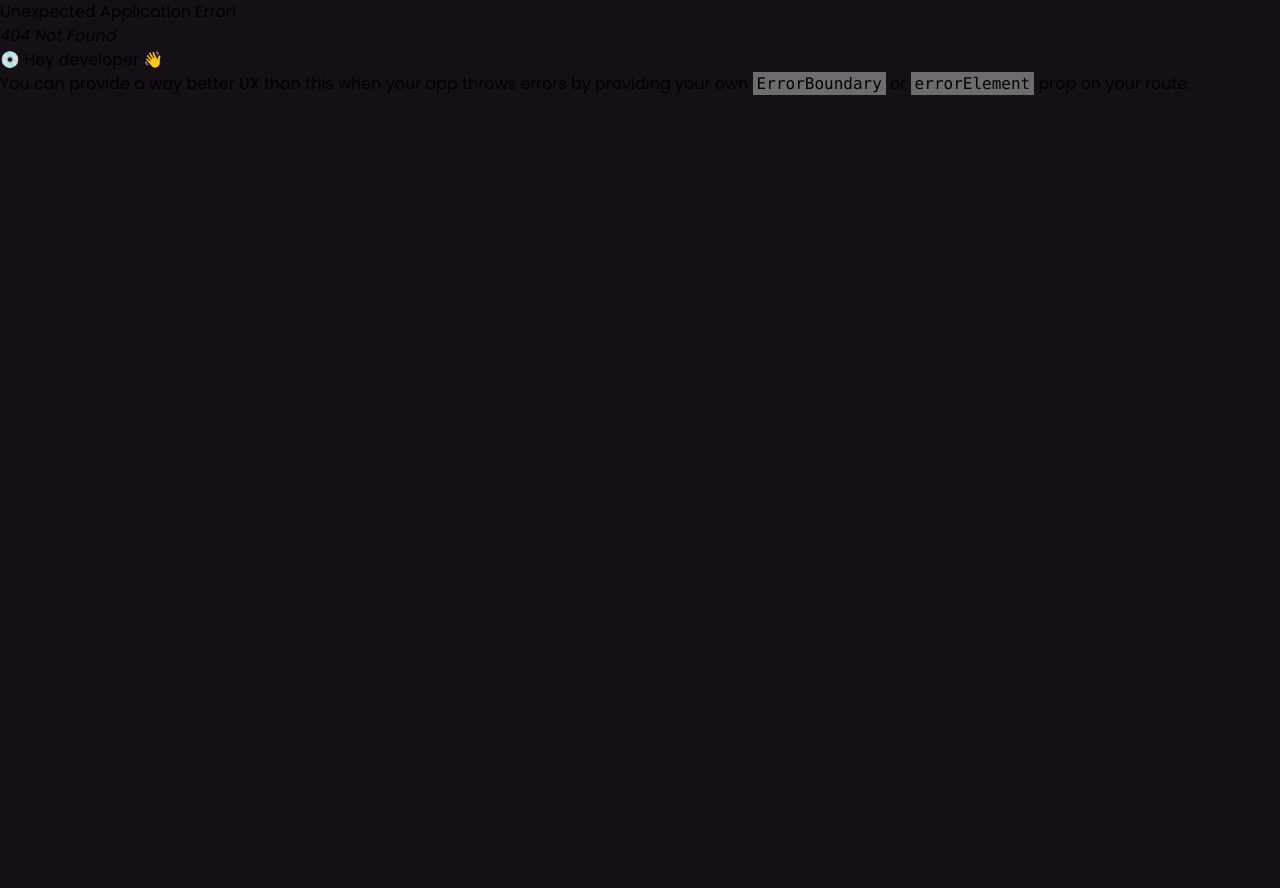
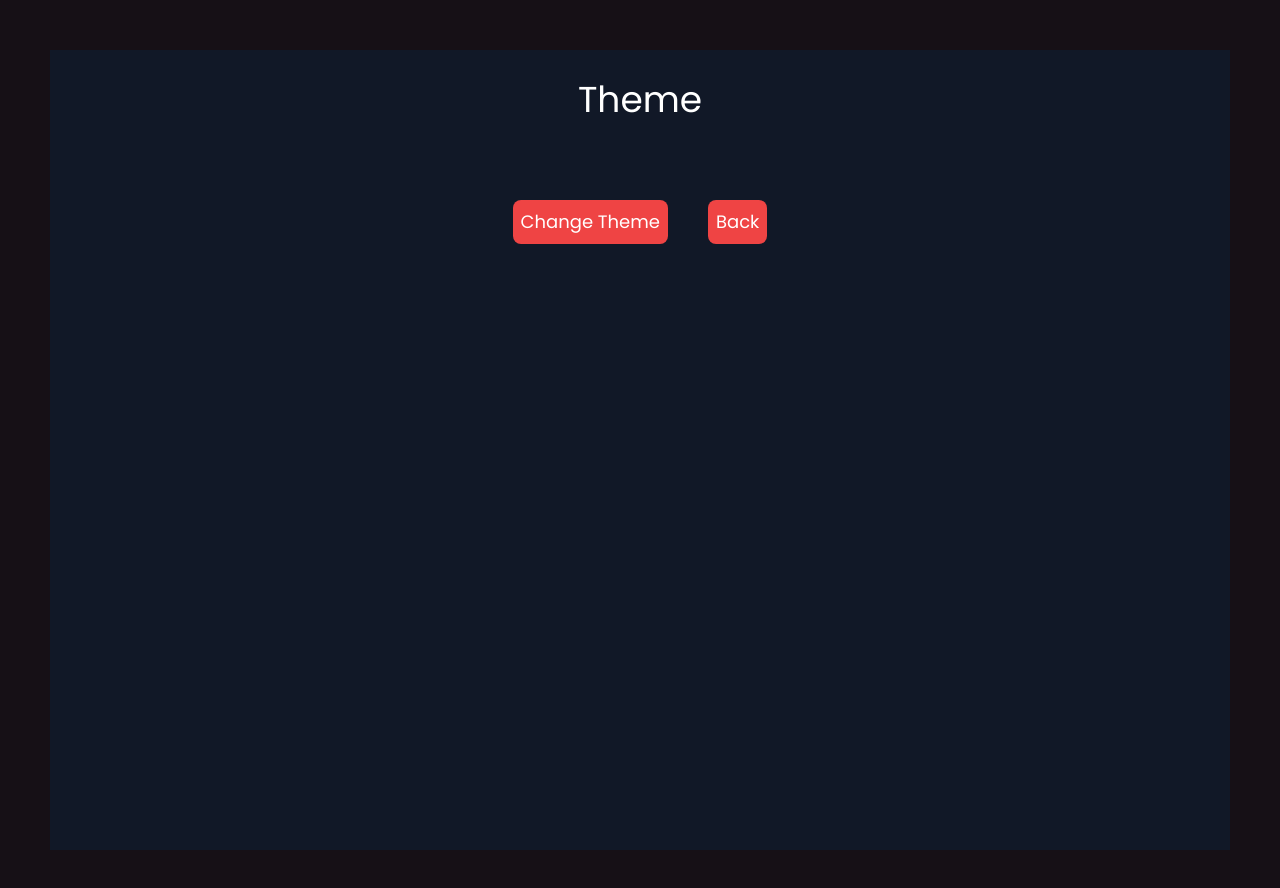
Before and after one commit to divyanshuk72/machine-coding-practice, a React (Vite) app: page /theme in a window 1280 px wide. Before the commit this address had no page. Shown: the top 888 px of the page. Before the commit the page ends 800 px from the top, so only its background shows below. Built offline with nearby package versions, Linux system fonts and the light colour scheme.

Commit message:
Dark and light theme changes
Dark and light theme changes

```diff
--- a/src/App.jsx
+++ b/src/App.jsx
@@ -11,6 +11,7 @@ import ImageSlider from "./components/ImageSlider/ImageSlider";
 import LoadMoreProducts from "./components/LoadMoreProducts/LoadMoreProducts";
 import TreeView from "./components/TreeView/TreeView";
 import QRCodeGenerator from "./components/QRCodeGenerator/QRCodeGenerator";
+import Theme from "./components/Theme/Theme";
 
 const router = createBrowserRouter([
   {
@@ -61,6 +62,10 @@ const router = createBrowserRouter([
     path: "/qr-code",
     element: <QRCodeGenerator />,
   },
+  {
+    path: "/theme",
+    element: <Theme />,
+  },
 ]);
 
 function App() {
--- /dev/null
+++ b/src/components/Theme/Theme.jsx
@@ -0,0 +1,40 @@
+import { useNavigate } from "react-router-dom";
+import useLocalStorage from "./useLocalStorage";
+
+const Theme = () => {
+  const [theme, setTheme] = useLocalStorage("theme", "dark");
+
+  const handleToggleTheme = () => {
+    setTheme(theme === "light" ? "dark" : "light");
+  };
+
+  const navigate = useNavigate();
+
+  return (
+    <>
+      <div
+        className={`text-center m-[50px] ${
+          theme === "dark" ? "bg-gray-900 text-white" : "bg-white text-gray-900"
+        } transition-colors duration-300 min-h-screen`}
+      >
+        <h1 className="text-4xl m-[30px] p-[30px]">Theme</h1>
+        <button
+          onClick={handleToggleTheme}
+          className="p-2 bg-red-500 border-none rounded-lg text-white text-lg cursor-pointer my-5 mx-5"
+        >
+          Change Theme
+        </button>
+        <button
+          onClick={() => {
+            navigate("/");
+          }}
+          className="p-2 bg-red-500 border-none rounded-lg text-white text-lg cursor-pointer my-5 mx-5"
+        >
+          Back
+        </button>
+      </div>
+    </>
+  );
+};
+
+export default Theme;
--- /dev/null
+++ b/src/components/Theme/useLocalStorage.jsx
@@ -0,0 +1,25 @@
+import { useEffect, useState } from "react";
+
+const useLocalStorage = (key, defaultValue) => {
+  const [value, setValue] = useState(() => {
+    try {
+      const savedValue = localStorage.getItem(key);
+      return savedValue !== null ? JSON.parse(savedValue) : defaultValue;
+    } catch (error) {
+      console.log("Error reading localStorage key “" + key + "”:", error);
+      return defaultValue;
+    }
+  });
+
+  useEffect(() => {
+    try {
+      localStorage.setItem(key, JSON.stringify(value));
+    } catch (error) {
+      console.log("Error setting localStorage key “" + key + "”:", error);
+    }
+  }, [key, value]);
+
+  return [value, setValue];
+};
+
+export default useLocalStorage;
--- a/src/constants/DataList.jsx
+++ b/src/constants/DataList.jsx
@@ -43,4 +43,8 @@ export const DataList = [
     name: "QR Code",
     route: "/qr-code",
   },
+  {
+    name: "Theme",
+    route: "/theme",
+  },
 ];
```
